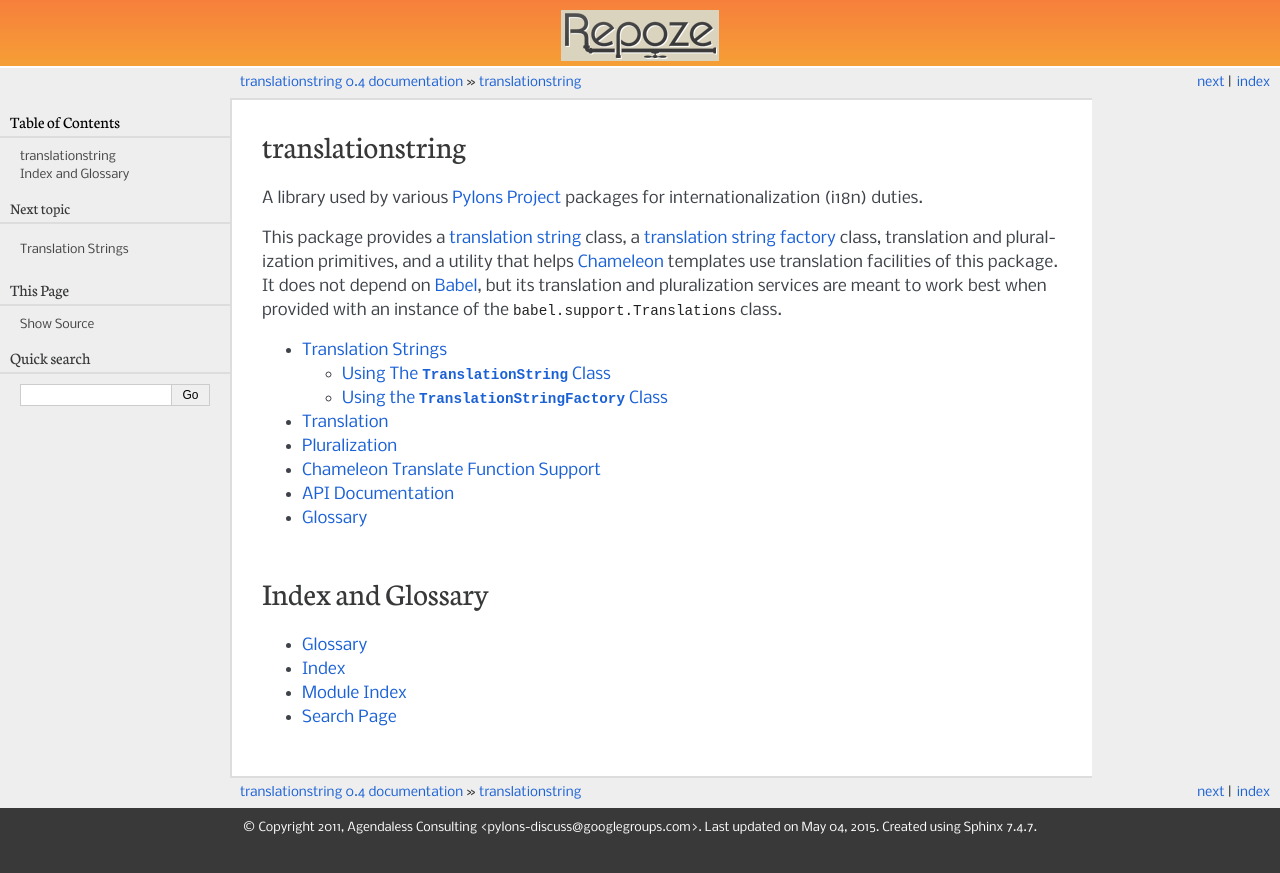
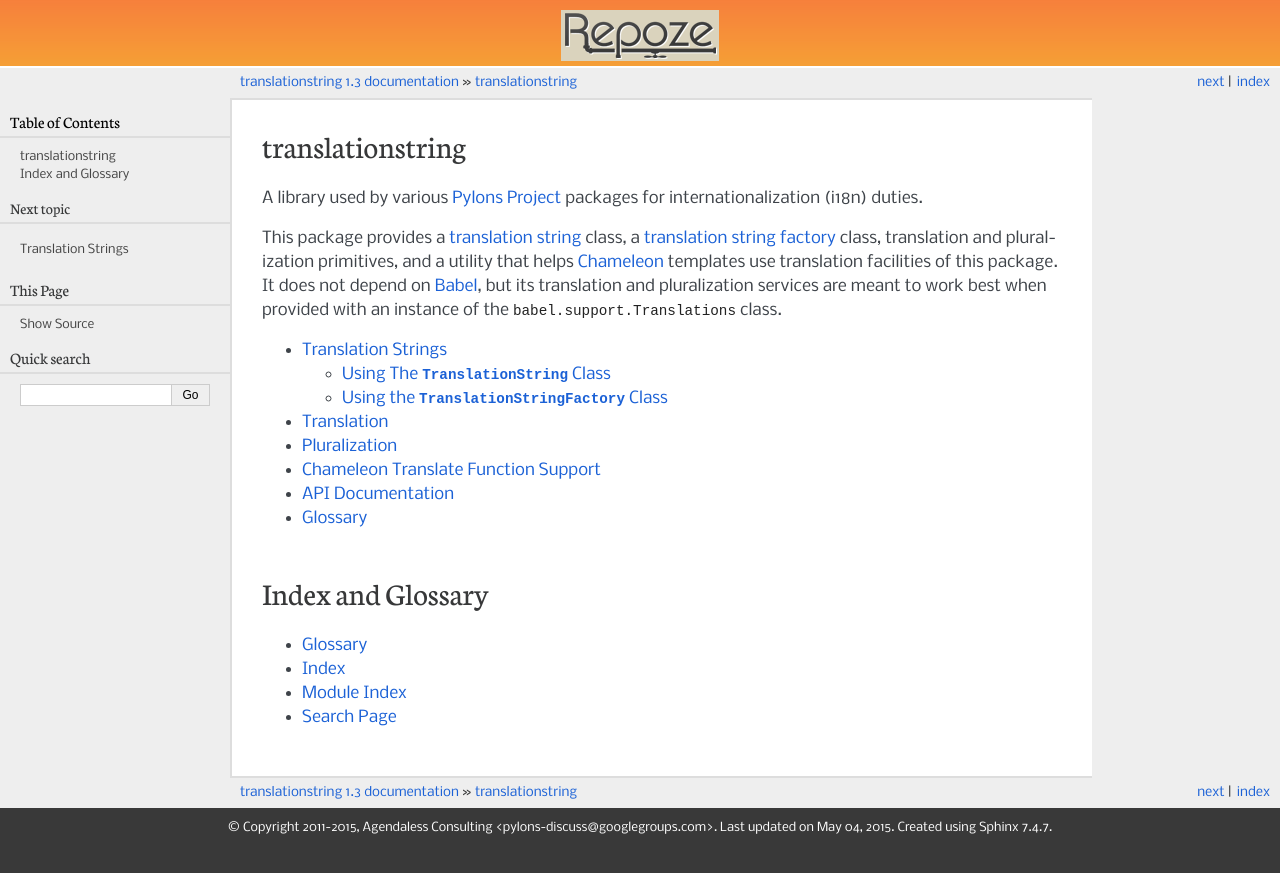
Before and after one commit to Pylons/translationstring, a Sphinx documentation site: the page built from docs/index.rst, in a window 1280 px wide. Shown: the top 873 px of the page. Built offline with Sphinx 7.4.7, drawn with Linux system fonts in a browser that asks for light colours.

Commit message:
update sphinx doc version number to latest release

```diff
--- a/docs/conf.py
+++ b/docs/conf.py
@@ -12,7 +12,7 @@
 # All configuration values have a default value; values that are commented
 # out serve to show the default value.
 
-import sys, os
+import sys, os, datetime
 
 # If your extensions are in another directory, add it here. If the
 # directory is relative to the documentation root, use os.path.abspath to
@@ -49,13 +49,14 @@ master_doc = 'index'
 
 # General substitutions.
 project = 'translationstring'
-copyright = '2011, Agendaless Consulting <pylons-discuss@googlegroups.com>'
+thisyear = datetime.datetime.now().year
+copyright = '2011-%s, Agendaless Consulting <pylons-discuss@googlegroups.com>' % thisyear
 
 # The default replacements for |version| and |release|, also used in various
 # other places throughout the built documents.
 #
 # The short X.Y version.
-version = '0.4'
+version = '1.3'
 # The full version, including alpha/beta/rc tags.
 release = version
 
```
